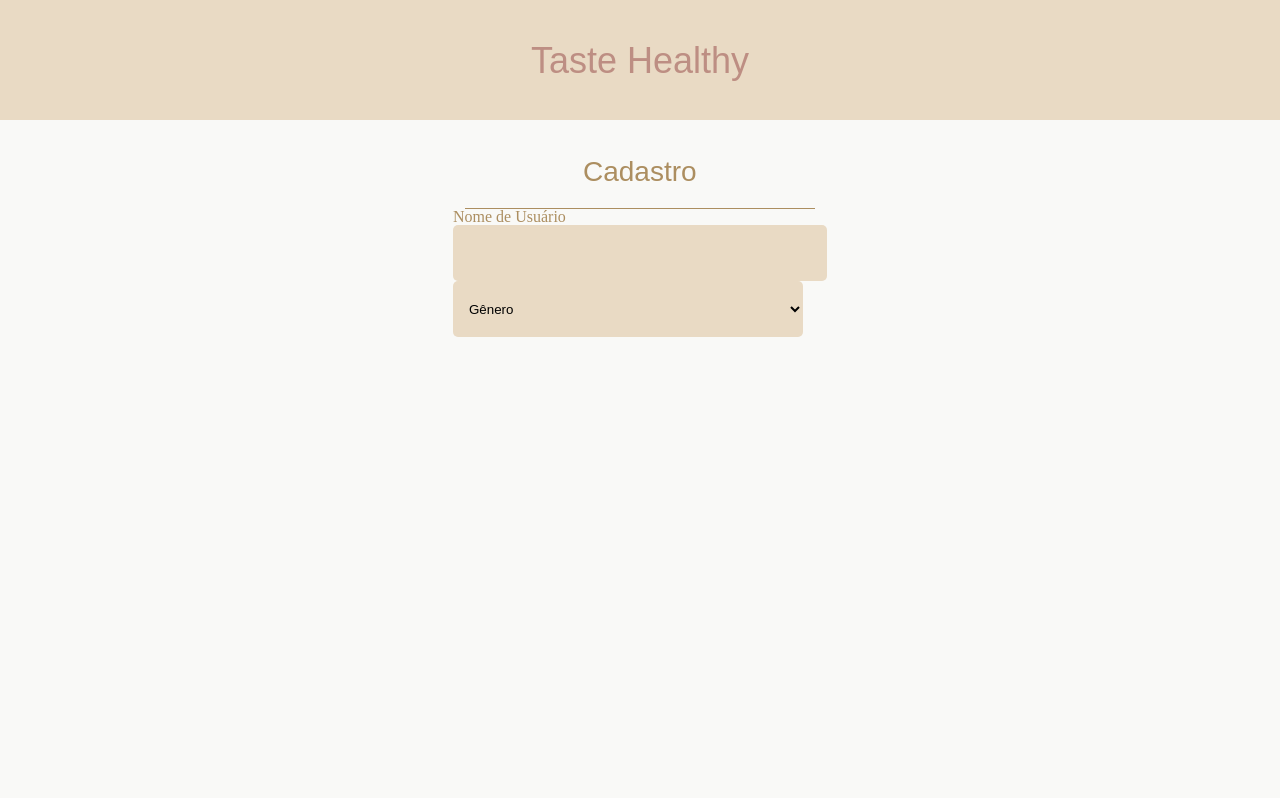
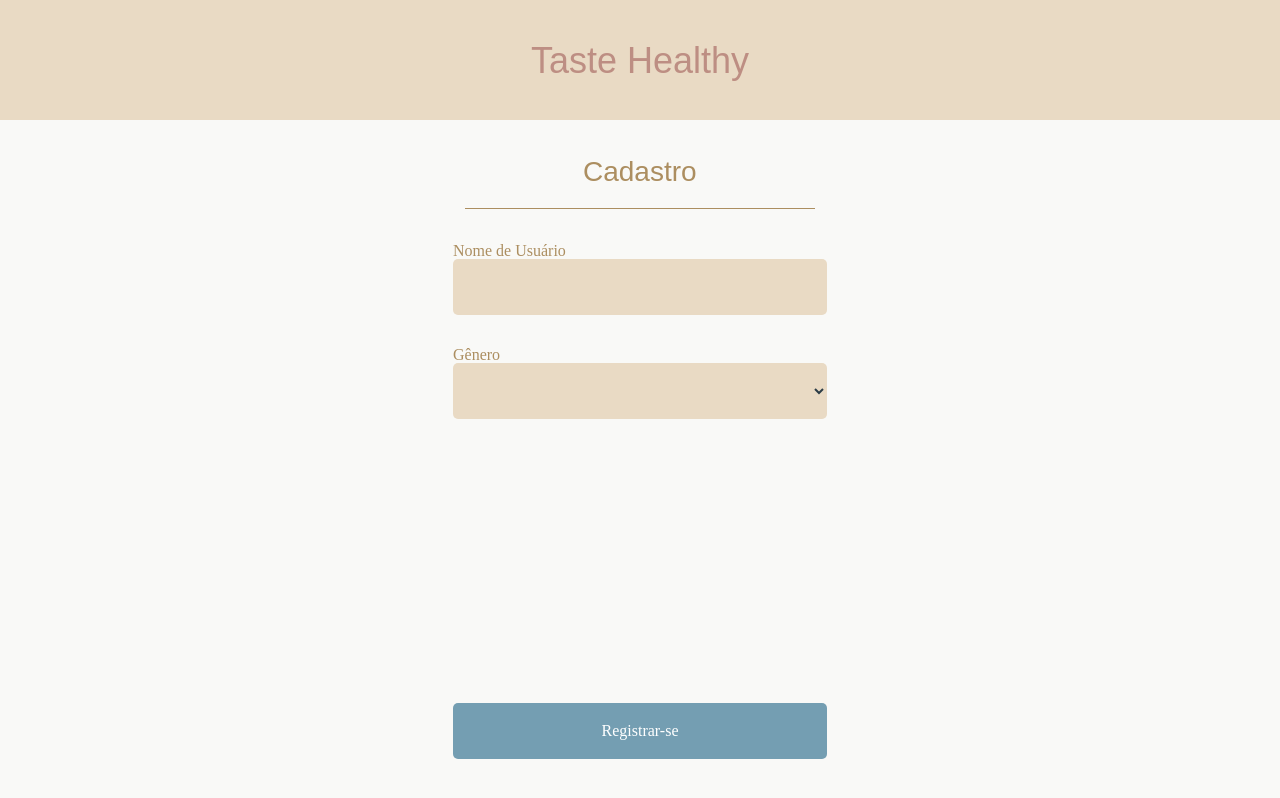
Before and after one commit to lucasklafke/taste-healthy-app, a Next.js app: page /signup/register in a window 1280 px wide. Built offline with nearby package versions, Linux system fonts and the light colour scheme.

Commit message:
eslint configured

```diff
--- a/src/pages/signup/register.jsx
+++ b/src/pages/signup/register.jsx
@@ -14,20 +14,21 @@ export default function Login() {
       <Header />
       <h2 className={styles.title}>Cadastro</h2>
       <div className={styles.separator}></div>
-    <form action="">
+      <form onSubmit={(event) => handleSubmit(event,'/home')} className={styles.form}>
         <div className={styles.inputContainer}>
           <label htmlFor="username">Nome de Usuário</label>
           <input type="text" name='username' className={styles.input}/>
         </div>
         <div className={styles.inputContainer}>
-        <select name="" id="" className={styles.input}>
-          <option value="Gênero">Gênero</option>
+          <label htmlFor="gender">Gênero</label>
+          <select name="" id="" className={styles.select}>
+            <option value=""></option>
             <option value="masculino">masculino</option>
             <option value="feminino">feminino</option>
             <option value="outro">outro</option>
           </select>
         </div>
-
+        <button className={styles.registerButton}>Registrar-se</button>
       </form>
     </div>
 
--- a/src/styles/globals.css
+++ b/src/styles/globals.css
@@ -28,6 +28,9 @@ a {
   text-decoration: none;
   color: white;
 }
+input, select{
+  color: #2b3c46;
+}
 /* HTML5 display-role reset for older browsers */
 article, aside, details, figcaption, figure,
 footer, header, hgroup, menu, nav, section {
--- a/src/styles/home.module.css
+++ b/src/styles/home.module.css
@@ -108,7 +108,7 @@
   font-style: normal;
   font-weight: 400;
   font-size: 12px;
-line-height: 17px;
+  letter-spacing: 0.1em;
   display: flex;
   justify-content: center;
   align-items: center;
--- a/src/styles/signup.module.css
+++ b/src/styles/signup.module.css
@@ -70,6 +70,18 @@
   background: #E9DAC4;
   border-radius: 5px;
 }
+.select {
+  display: flex;
+  flex-direction: row;
+  align-items: center;
+  padding: 12px 12px;
+
+  width: 374px;
+  height: 56px;
+  border: none;
+  background: #E9DAC4;
+  border-radius: 5px;
+}
 
 .nextButton {
   display: flex;
@@ -85,3 +97,15 @@
   border-radius: 5px;
   color: #ffffff;
 }
+.registerButton {
+  display: flex;
+  flex-direction: row;
+  justify-content: center;
+  align-items: center;
+  width: 374px;
+  height: 56px;
+  margin-top: 252px;
+  background: #749EB2;
+  border-radius: 5px;
+  color: #ffffff;
+}
```
Also changed, not shown: package.json (+6 -1 lines), src/pages/home.tsx (+4 -4 lines), src/pages/index.tsx (+4 -4 lines), src/pages/login/index.tsx (+3 -4 lines), src/pages/signup/index.jsx (+7 -3 lines), .eslintrc.json, 1 other file (tests, documents, lock files or other folders). Lines whose indentation alone changed are shown as unchanged.
